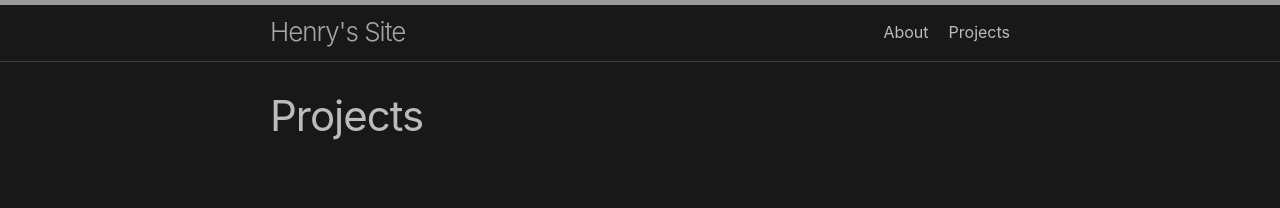
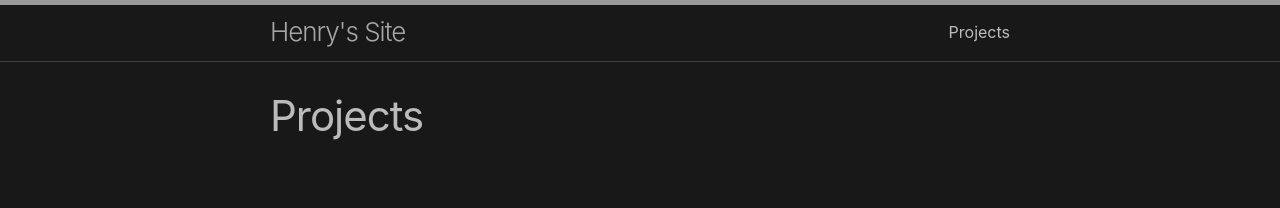
Before and after one commit to lizard-heart/lizard-heart.github.io, a Jekyll site: the page built from projects.markdown, in a window 1280 px wide. Shown: the top 208 px of the page. Built offline with Jekyll 4.4.1, drawn with Linux system fonts in a browser that asks for light colours.

Commit message:
remove about page from header

```diff
--- a/_config.yml
+++ b/_config.yml
@@ -37,7 +37,7 @@ author:
   email: hgustafson@protonmail.com
 
 header_pages:
-  - about.markdown
+  # - about.markdown
   - projects.markdown
 
 google_site_verification: m32R8E0AfeGZWideP4vVJ0bTDn4uGvYN6slPOEtdpTY
```
